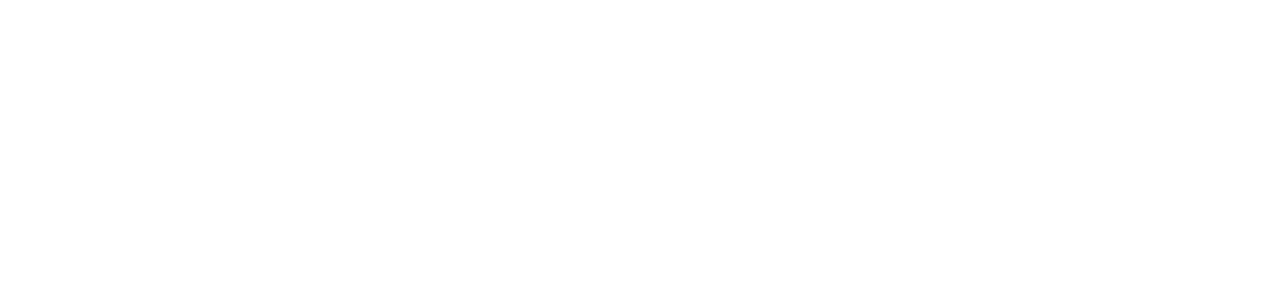
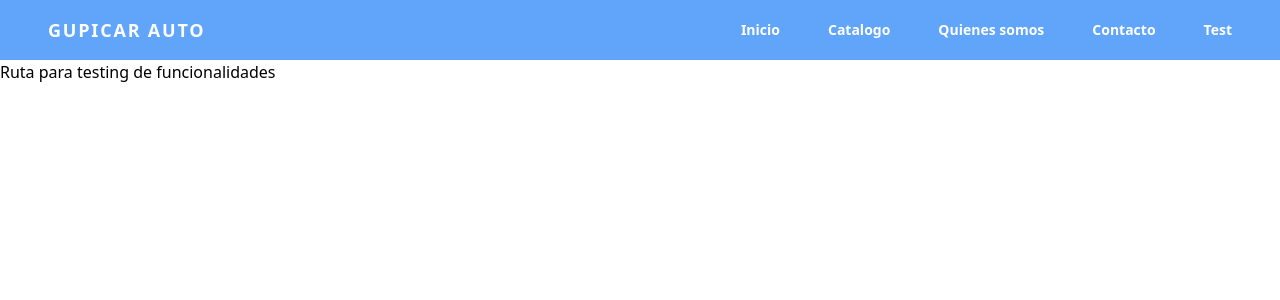
Before and after one commit to IamUnder/gupicar, a Vue app: page /#/test in a window 1280 px wide. Before the commit this address had no page. Shown: the top 300 px of the page. Built offline with nearby package versions, Linux system fonts and the light colour scheme.

Commit message:
navegación y vistas basicas

```diff
--- a/src/components/Navbar.vue
+++ b/src/components/Navbar.vue
@@ -12,10 +12,11 @@
       </button>
     </div>
     <nav :class="{'flex': open, 'hidden': !open}" class="flex-col flex-grow pb-4 md:pb-0 md:flex md:justify-end md:flex-row">
-      <a class="text-white px-4 py-2 mt-2 text-sm font-semibold bg-transparent rounded-lg md:mt-0 md:ml-4 hover:text-gray-900 focus:text-gray-900 hover:bg-gray-200 focus:bg-gray-200 focus:outline-none focus:shadow-outline" href="javascript:void(0)">Inicio</a>
-      <a class="text-white px-4 py-2 mt-2 text-sm font-semibold bg-transparent rounded-lg md:mt-0 md:ml-4 hover:text-gray-900 focus:text-gray-900 hover:bg-gray-200 focus:bg-gray-200 focus:outline-none focus:shadow-outline" href="javascript:void(0)">Catalogo</a>
-      <a class="text-white px-4 py-2 mt-2 text-sm font-semibold bg-transparent rounded-lg md:mt-0 md:ml-4 hover:text-gray-900 focus:text-gray-900 hover:bg-gray-200 focus:bg-gray-200 focus:outline-none focus:shadow-outline" href="javascript:void(0)">Quienes somos</a>
-      <a class="text-white px-4 py-2 mt-2 text-sm font-semibold bg-transparent rounded-lg md:mt-0 md:ml-4 hover:text-gray-900 focus:text-gray-900 hover:bg-gray-200 focus:bg-gray-200 focus:outline-none focus:shadow-outline" href="javascript:void(0)">Contacto</a>
+      <a class="text-white px-4 py-2 mt-2 text-sm font-semibold bg-transparent rounded-lg md:mt-0 md:ml-4 hover:text-gray-900 focus:text-gray-900 hover:bg-gray-200 focus:bg-gray-200 focus:outline-none focus:shadow-outline" href="javascript:void(0)" @click="goTo('')">Inicio</a>
+      <a class="text-white px-4 py-2 mt-2 text-sm font-semibold bg-transparent rounded-lg md:mt-0 md:ml-4 hover:text-gray-900 focus:text-gray-900 hover:bg-gray-200 focus:bg-gray-200 focus:outline-none focus:shadow-outline" href="javascript:void(0)" @click="goTo('catalogo')">Catalogo</a>
+      <a class="text-white px-4 py-2 mt-2 text-sm font-semibold bg-transparent rounded-lg md:mt-0 md:ml-4 hover:text-gray-900 focus:text-gray-900 hover:bg-gray-200 focus:bg-gray-200 focus:outline-none focus:shadow-outline" href="javascript:void(0)" @click="goTo('quienes')">Quienes somos</a>
+      <a class="text-white px-4 py-2 mt-2 text-sm font-semibold bg-transparent rounded-lg md:mt-0 md:ml-4 hover:text-gray-900 focus:text-gray-900 hover:bg-gray-200 focus:bg-gray-200 focus:outline-none focus:shadow-outline" href="javascript:void(0)" @click="goTo('contacto')">Contacto</a>
+      <a class="text-white px-4 py-2 mt-2 text-sm font-semibold bg-transparent rounded-lg md:mt-0 md:ml-4 hover:text-gray-900 focus:text-gray-900 hover:bg-gray-200 focus:bg-gray-200 focus:outline-none focus:shadow-outline" href="javascript:void(0)" @click="goTo('test')">Test</a>
     </nav>
   </div>
 </div>
@@ -28,6 +29,11 @@
     data: () => ({
       open: true
     }),
+    methods: {
+      goTo (url) {
+        this.$router.push(url)
+      }
+    },
     mounted() {
 
     },
--- a/src/router/index.js
+++ b/src/router/index.js
@@ -1,11 +1,35 @@
 import { createRouter, createWebHashHistory } from 'vue-router'
 import Home from '../views/Home.vue'
+import Catalogo from '../views/Catalogo.vue'
+import Quienes from '../views/Quienes.vue'
+import Contacto from '../views/Contacto.vue'
+import Test from '../views/Test.vue'
 
 const routes = [
   {
     path: '/',
     name: 'Home',
     component: Home
+  },
+  {
+    path: '/catalogo',
+    name: 'Catalogo',
+    component: Catalogo
+  },
+  {
+    path: '/quienes',
+    name: 'Quienes Somos',
+    component: Quienes
+  },
+  {
+    path: '/contacto',
+    name: 'Contacto',
+    component: Contacto
+  },
+  {
+    path: '/test',
+    name: 'test',
+    component: Test
   }
 ]
 
--- a/src/views/About.vue
+++ /dev/null
@@ -1,5 +0,0 @@
-<template>
-  <div class="about">
-    <h1>This is an about page</h1>
-  </div>
-</template>
--- /dev/null
+++ b/src/views/Catalogo.vue
@@ -0,0 +1,18 @@
+<template lang="">
+    <navbar/>
+    <h1>Vista de catalogo</h1>
+</template>
+
+<script>
+    import navbar from '@/components/Navbar.vue'
+
+    export default {
+        components: {
+            navbar
+        }
+    }
+</script>
+
+<style lang="">
+
+</style>
--- /dev/null
+++ b/src/views/Contacto.vue
@@ -0,0 +1,18 @@
+<template lang="">
+    <navbar/>
+    <h1>vista de contacto</h1>
+</template>
+
+<script>
+    import navbar from '@/components/Navbar.vue'
+
+    export default {
+        components: {
+            navbar
+        }
+    }
+</script>
+
+<style lang="">
+
+</style>
--- a/src/views/Home.vue
+++ b/src/views/Home.vue
@@ -1,9 +1,9 @@
 <template>
   <navbar/>
+  <h1>vista de home</h1>
 </template>
 
 <script>
-
   import navbar from '@/components/Navbar.vue'
 
   export default {
--- /dev/null
+++ b/src/views/Quienes.vue
@@ -0,0 +1,18 @@
+<template lang="">
+    <navbar/>
+    <h1>Quienes somos</h1>
+</template>
+
+<script>
+    import navbar from '@/components/Navbar.vue'
+
+    export default {
+        components: {
+            navbar
+        }
+    }
+</script>
+
+<style lang="">
+
+</style>
--- /dev/null
+++ b/src/views/Test.vue
@@ -0,0 +1,18 @@
+<template lang="">
+    <navbar/>
+    <h1>Ruta para testing de funcionalidades</h1>
+</template>
+
+<script>
+    import navbar from '@/components/Navbar.vue'
+
+    export default {
+        components: {
+            navbar
+        }
+    }
+</script>
+
+<style lang="">
+
+</style>
```
Lines whose indentation alone changed are shown as unchanged.
